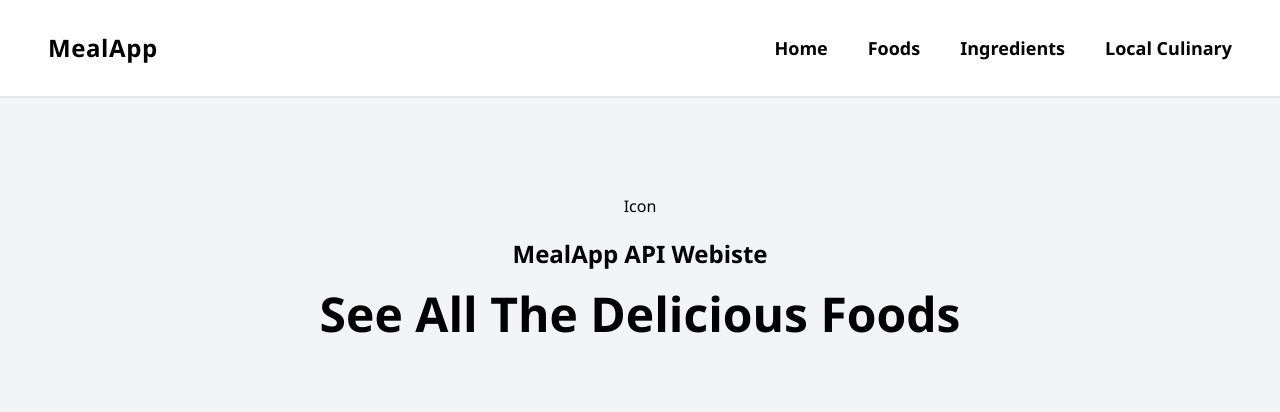
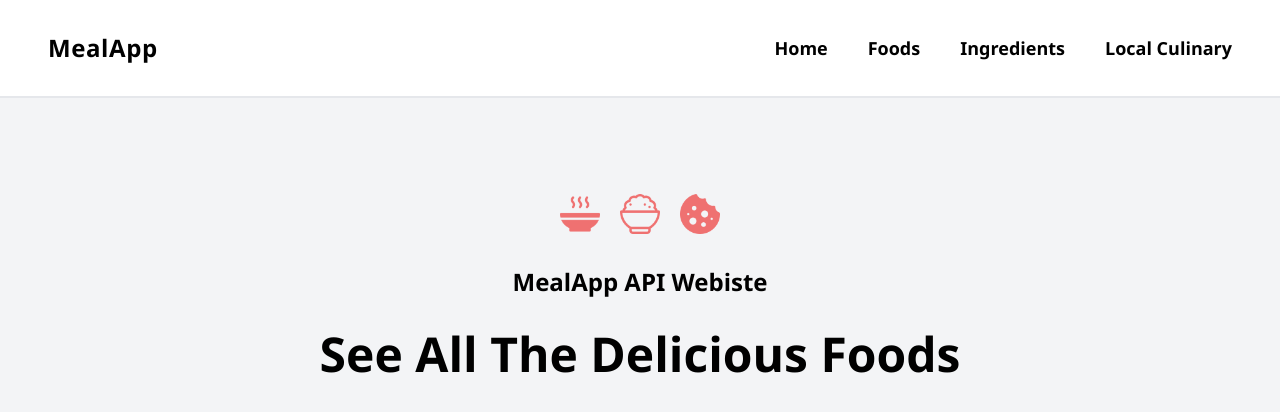
Before and after one commit to justinlaurenso166/cmlabs-frontend-internship-test, a website: page index.html in a window 1280 px wide. Drawn offline with nearby package versions, Linux system fonts and the light colour scheme; no server answers.

Commit message:
Update index.html

```diff
--- a/index.html
+++ b/index.html
@@ -17,8 +17,12 @@
             <section id="banner">
                 <div class="bg-gray-100">
                     <div class="flex justify-center items-center py-24">
-                        <div class="flex flex-col gap-5 items-center justify-center">
-                            <div>Icon</div>
+                        <div class="flex flex-col gap-8 items-center justify-center">
+                            <div class="flex gap-5">
+                                <img src="/img/hot-food.png" alt="hot food" width="40">
+                                <img src="/img/rice.png" alt="hot food" width="40">
+                                <img src="/img/cookie.png" alt="hot food" width="40">
+                            </div>
                             <h3 class="font-semibold text-2xl">MealApp API Webiste</h3>
                             <h1 class="font-bold text-3xl sm:text-4xl md:text-4xl xl:text-5xl text-center">See All The Delicious Foods</h1>
                         </div>
```
